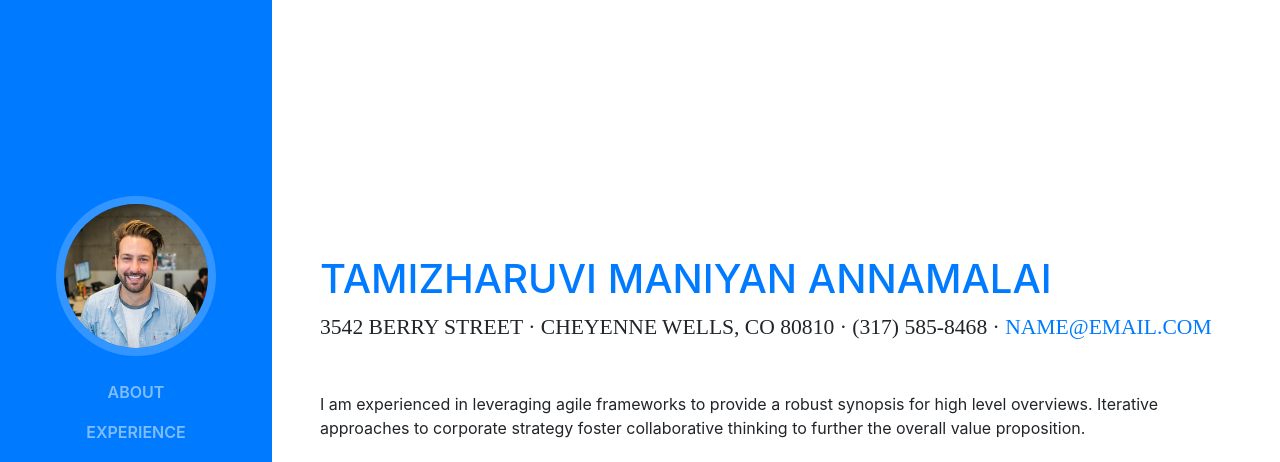
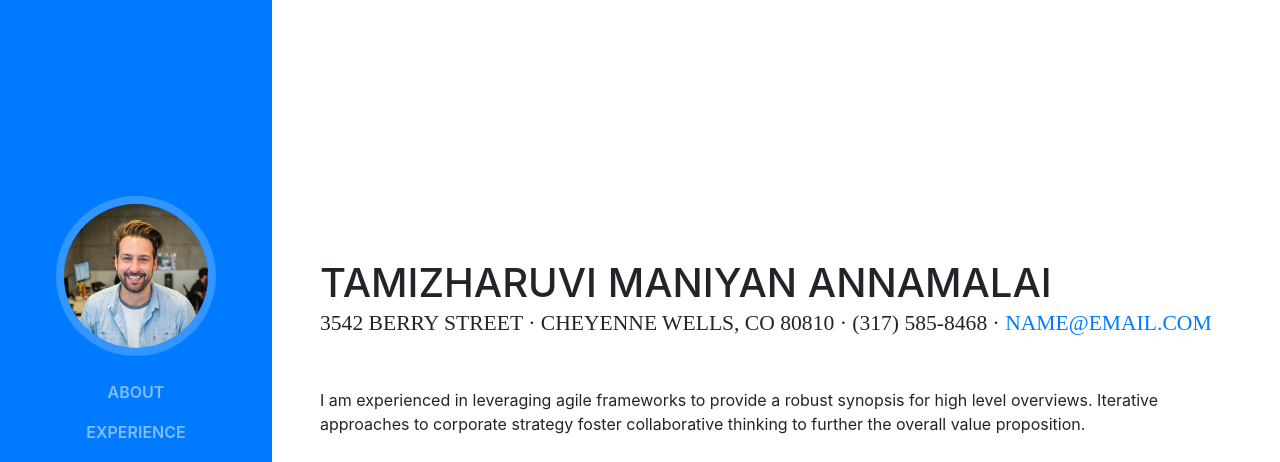
Before and after one commit to aruvi-tn/CV, a website with bundled scripts: page index.html in a window 1280 px wide. Shown: the top 462 px of the page. Built offline with nearby package versions, Linux system fonts and the light colour scheme; a web font is replaced by a local one.

Commit message:
Update index.html

```diff
--- a/index.html
+++ b/index.html
@@ -65,7 +65,7 @@
 
       <section class="resume-section p-3 p-lg-5 d-flex d-column" id="about">
         <div class="my-auto">
-          <h1 class="text-primary">Tamizharuvi Maniyan
+          <h1 class="mb-0">Tamizharuvi Maniyan
             <span class="mb-0">Annamalai</span>
           </h1>
           <div class="subheading mb-5">3542 Berry Street · Cheyenne Wells, CO 80810 · (317) 585-8468 ·
```
